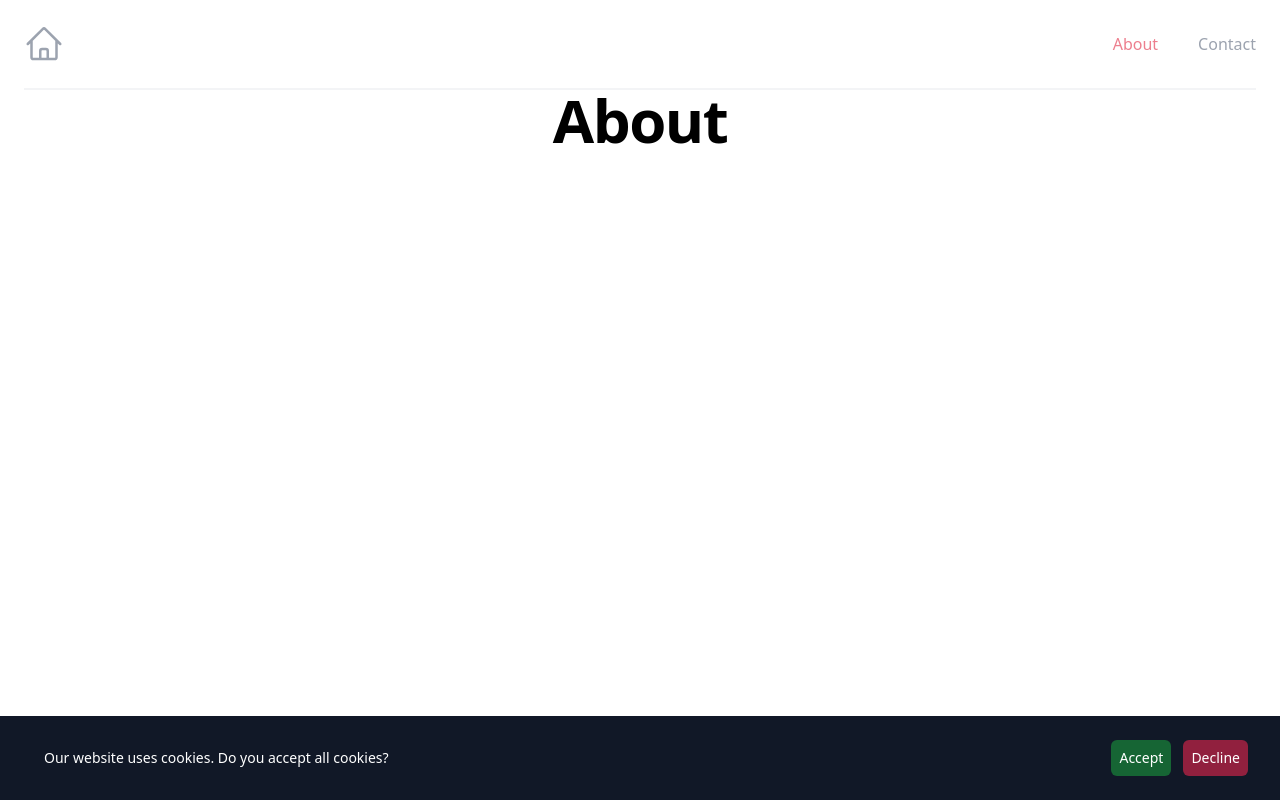
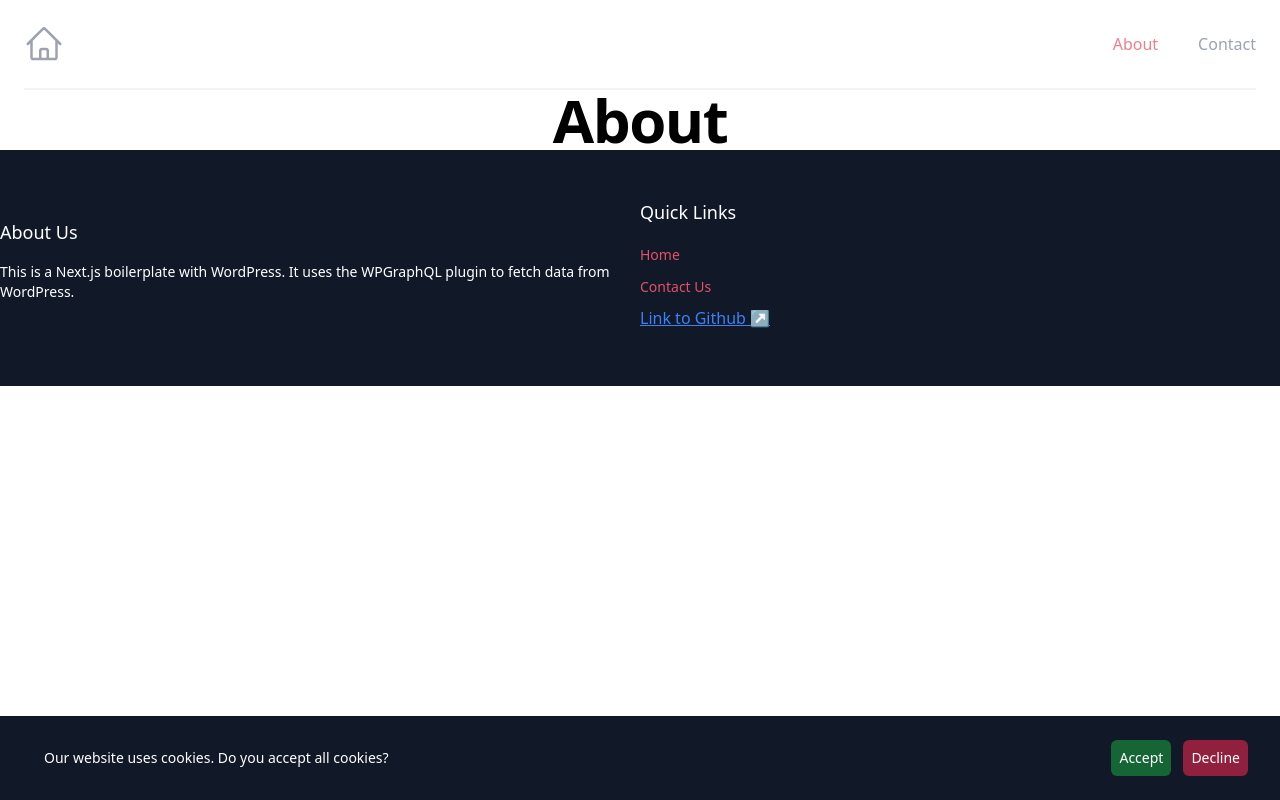
Before and after one commit to deployn/nextjs-boilerplate-with-wordpress, a Next.js app: page /about in a window 1280 px wide. Built offline with nearby package versions, Linux system fonts and the light colour scheme.

Commit message:
feat(Footer.tsx): add footer component

```diff
--- /dev/null
+++ b/src/components/Footer.tsx
@@ -0,0 +1,42 @@
+import Link from '@/components/Link';
+
+const Footer = () => {
+  return (
+    <footer className="bg-gray-900 py-12 text-white">
+      <div className="container mx-auto flex flex-wrap items-center">
+        <div className="w-full text-center md:w-1/2 md:text-left">
+          <h2 className="mb-4 text-lg font-medium">About Us</h2>
+          <p className="mb-4 text-sm">
+            This is a Next.js boilerplate with WordPress. It uses the WPGraphQL
+            plugin to fetch data from WordPress.
+          </p>
+        </div>
+        <div className="w-full text-center md:w-1/2 md:text-left">
+          <h2 className="mb-4 text-lg font-medium">Quick Links</h2>
+          <ul className="list-none">
+            <li className="mb-2">
+              <Link className="text-sm" href="/">
+                Home
+              </Link>
+            </li>
+            <li className="mb-2">
+              <Link className="text-sm" href="/contact">
+                Contact Us
+              </Link>
+            </li>
+            <li className="mb-2">
+              <Link
+                className="text-sm"
+                href="https://github.com/deployn/nextjs-boilerplate-with-wordpress"
+              >
+                Link to Github
+              </Link>
+            </li>
+          </ul>
+        </div>
+      </div>
+    </footer>
+  );
+};
+
+export default Footer;
--- a/src/components/Layout.tsx
+++ b/src/components/Layout.tsx
@@ -1,7 +1,7 @@
+import CookieBanner from '@/components/CookieBanner';
+import Footer from '@/components/Footer';
 import Header from '@/components/Header';
 import Meta from '@/components/Meta';
-
-import CookieBanner from './CookieBanner';
 
 type LayoutProps = {
   title?: string;
@@ -23,6 +23,7 @@ const Layout = ({ children, ...props }: LayoutProps) => {
       <Meta {...props} />
       <Header />
       <main>{children}</main>
+      <Footer />
       <CookieBanner />
     </>
   );
--- a/src/pages/index.tsx
+++ b/src/pages/index.tsx
@@ -83,11 +83,6 @@ const Index: NextPage<IndexProps> = ({ allPosts: { edges } }) => {
           </ul>
         </section>
       )}
-      <Link href="https://github.com/deployn/nextjs-boilerplate-with-wordpress">
-        Link to Github
-      </Link>
-      <br />
-      <Link href="/">Link to Home</Link>
     </Layout>
   );
 };
```
